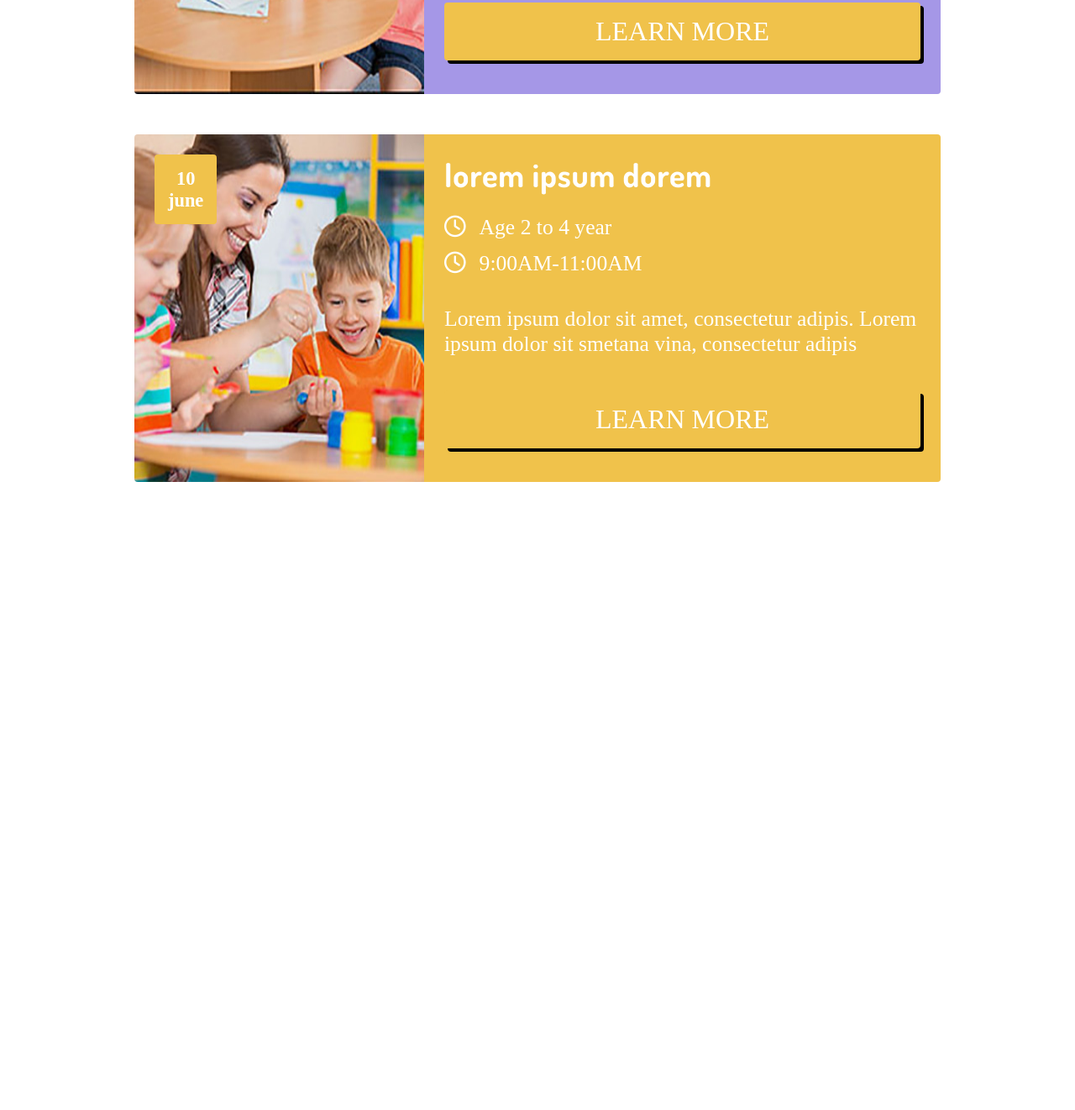
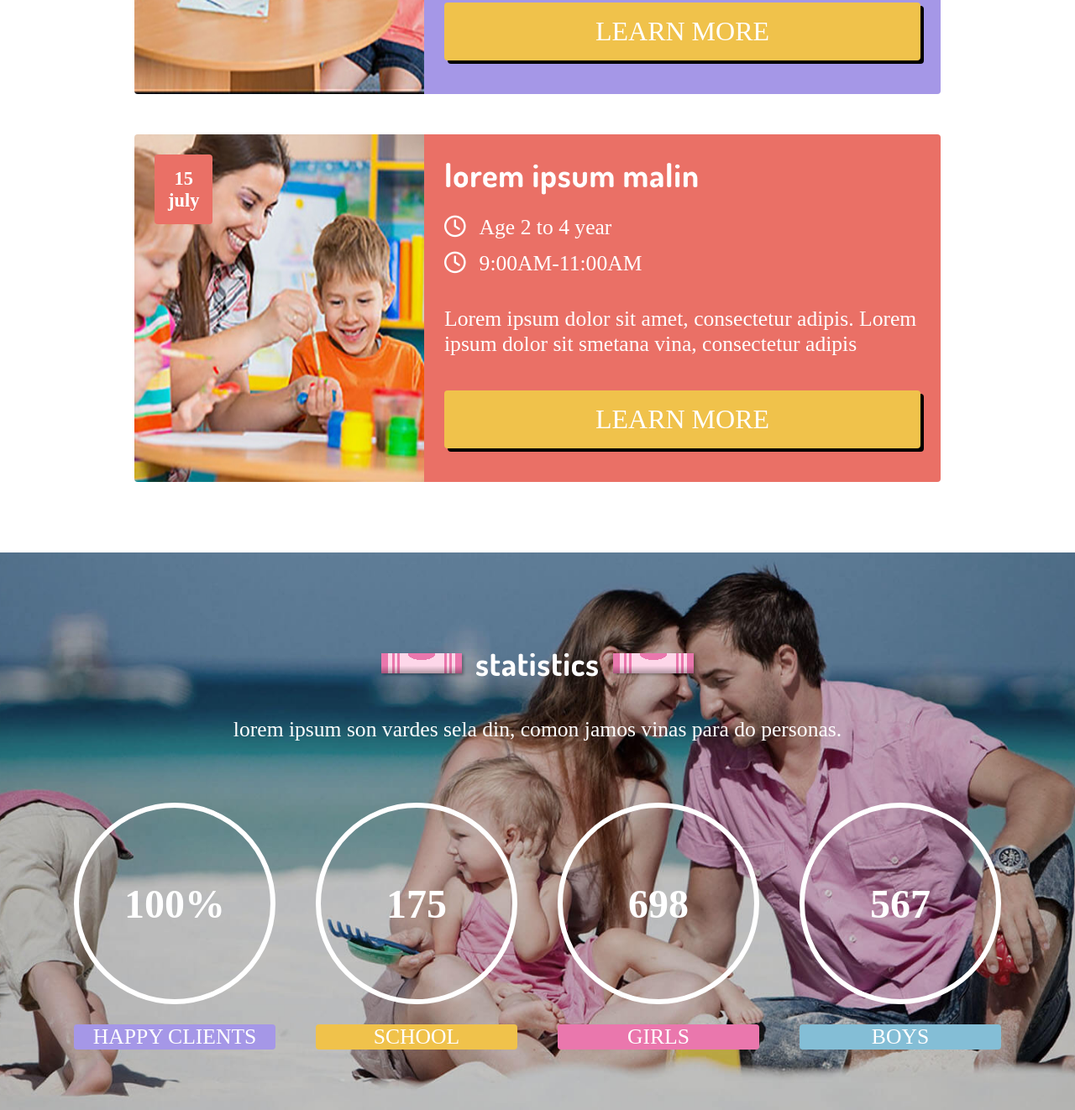
Before and after one commit to MalinOnGithub/The-kidz-school, a plain HTML site: page CSS/index.html in a window 1280 px wide. Shown: the part 4996-6318 px from the top of the page at 84% size. Before the commit the page ends 5654 px from the top, so only its background shows below. Drawn offline with Linux system fonts and the light colour scheme.

Commit message:
Statistics

```diff
--- a/CSS/index.html
+++ b/CSS/index.html
@@ -340,14 +340,14 @@
 <div class="d-flex position-relative overflow-hidden border-radius m-6 card-width">
     <img src="/images/events/events-img1.jpg" class="img-lg-width" alt="Children playing at school">
     <div class="d-flex flex-column bg-cozy p-6">
-        <h2 class="mb-6">lorem ipsum dorem</h2>
+        <h2 class="mb-6">lorem ipsum max</h2>
         <div><i class="far fa-clock mr-4 mb-4"></i>Age 2 to 4 year</div>
         <div><i class="far fa-clock mr-4 mb-10"></i>9:00AM-11:00AM</div>
         <div class="mb-10">Lorem ipsum dolor sit amet, consectetur adipis. Lorem ipsum dolor sit smetana vina, consectetur adipis</div>
         <a class="btn-warning text-size-lg text-uppercase text-center border-radius shadow-lg p-4 mb-4">Learn more</a>
     </div>
     <div class="d-flex flex-column justify-content-center align-items-center bg-cozy position-absolute m-6 p-4 text-bold text-size-xs lh-md border-radius">
-        <div>10</div>
+        <div>25</div>
         <div>june</div>
     </div>
 </div>
@@ -355,34 +355,81 @@
 <div class="d-flex position-relative overflow-hidden border-radius m-6 card-width">
     <img src="/images/events/events-img1.jpg" class="img-lg-width" alt="Children playing at school">
     <div class="d-flex flex-column bg-primary p-6">
-        <h2 class="mb-6">lorem ipsum dorem</h2>
+        <h2 class="mb-6">lorem ipsum callum</h2>
         <div><i class="far fa-clock mr-4 mb-4"></i>Age 2 to 4 year</div>
         <div><i class="far fa-clock mr-4 mb-10"></i>9:00AM-11:00AM</div>
         <div class="mb-10">Lorem ipsum dolor sit amet, consectetur adipis. Lorem ipsum dolor sit smetana vina, consectetur adipis</div>
         <a class="btn-warning text-size-lg text-uppercase text-center border-radius shadow-lg p-4 mb-4">Learn more</a>
     </div>
     <div class="d-flex flex-column justify-content-center align-items-center bg-primary position-absolute m-6 p-4 text-bold text-size-xs lh-md border-radius">
-        <div>10</div>
-        <div>june</div>
+        <div>6</div>
+        <div>july</div>
     </div>
 </div>
 <!--class card 4-->
 <div class="d-flex position-relative overflow-hidden border-radius m-6 card-width">
     <img src="/images/events/events-img4.jpg" class="img-lg-width" alt="Children playing at school">
-    <div class="d-flex flex-column bg-warning p-6">
-        <h2 class="mb-6">lorem ipsum dorem</h2>
+    <div class="d-flex flex-column bg-danger p-6">
+        <h2 class="mb-6">lorem ipsum malin</h2>
         <div><i class="far fa-clock mr-4 mb-4"></i>Age 2 to 4 year</div>
         <div><i class="far fa-clock mr-4 mb-10"></i>9:00AM-11:00AM</div>
         <div class="mb-10">Lorem ipsum dolor sit amet, consectetur adipis. Lorem ipsum dolor sit smetana vina, consectetur adipis</div>
         <a class="btn-warning text-size-lg text-uppercase text-center border-radius shadow-lg p-4 mb-4">Learn more</a>
     </div>
-    <div class="d-flex flex-column justify-content-center align-items-center bg-warning position-absolute m-6 p-4 text-bold text-size-xs lh-md border-radius">
-        <div>10</div>
-        <div>june</div>
+    <div class="d-flex flex-column justify-content-center align-items-center bg-danger position-absolute m-6 p-4 text-bold text-size-xs lh-md border-radius">
+        <div>15</div>
+        <div>july</div>
     </div>
 </div>
     </div>
 
 </section>
+<!--Statistics-->
+<section class="p-12 text-white statistics-image">
+<!--statistics heading-->
+<section class="d-flex justify-content-center align-items-center mt-15 mb-10">
+    <div class="crayon" style="--crayon-color: #ea77ad; --crayon-paper-color: #fdd7e9; --crayon-line-color: #ea77ad;"></div>
+    <h2 class="mx-4">statistics</h2>
+    <div class="crayon" style="--crayon-color: #ea77ad; --crayon-paper-color: #fdd7e9; --crayon-line-color: #ea77ad;"></div>
+</section>
+<!--statistics text-->
+<div class="text-center mb-12">lorem ipsum son vardes sela din, comon jamos vinas para do personas. </div>
+<!--statistics Circles-->
+<div class="d-flex justify-content-center align-items-center text-center">
+    <!--Circle 1-->
+    <div class="d-flex flex-column m-6">
+        <div class="d-flex flex-column align-items-center justify-content-center circle circle-lg border-lg mb-6 ">
+            <div class="text-size-xxl text-bold">100%</div>
+        </div>
+        <!--box-->
+        <div class="text-uppercase bg-primary py-2 px-4 border-radius">Happy Clients</div>
+    </div>
+    <!--Circle 2-->
+    <div class="d-flex flex-column m-6">
+        <div class="d-flex flex-column align-items-center justify-content-center circle circle-lg border-lg mb-6 ">
+            <div class="text-size-xxl text-bold">175</div>
+        </div>
+        <!--box-->
+        <div class="text-uppercase bg-warning py-2 px-4 border-radius">School</div>
+    </div>
+    <!--Circle 3-->
+    <div class="d-flex flex-column m-6">
+        <div class="d-flex flex-column align-items-center justify-content-center circle circle-lg border-lg mb-6 ">
+            <div class="text-size-xxl text-bold">698</div>
+        </div>
+        <!--box-->
+        <div class="text-uppercase bg-cozy py-2 px-4 border-radius">Girls</div>
+    </div>
+    <!--Circle 4-->
+    <div class="d-flex flex-column m-6">
+        <div class="d-flex flex-column align-items-center justify-content-center circle circle-lg border-lg mb-6 ">
+            <div class="text-size-xxl text-bold">567</div>
+        </div>
+        <!--box-->
+        <div class="text-uppercase bg-info py-2 px-4 border-radius">Boys</div>
+    </div>
+</div>
+</section>
+
 </body>
 </html>
--- a/CSS/layout.css
+++ b/CSS/layout.css
@@ -56,6 +56,9 @@
 .pl-12, px-12 {padding-left: var(--distance-12);}
 .pl-12, px-12 {padding-left: var(--distance-12);}
 
+.pt-2, py-2 {padding-top: var(--distance-2);}
+.pb-2, py-2 {padding-bottom: var(--distance-2);}
+
 /****Typography****/
 .text-decoration-none{ text-decoration: none;}
 .text-center {text-align: center;}
@@ -97,6 +100,7 @@ nav div a:not(:first-child){margin-left: var(--distance-12)}
 .border-buttom-xs { border-bottom: var(--border-xs);}
 .border-sm {border: var(--border-sm);}
 .border-transparent {border: var(--border-transparent);}
+.border-lg {border: var(--border-lg);}
 
 /****Colored bar****/
 .bar-height {height: 0.3rem;}
@@ -129,3 +133,9 @@ nav div a:not(:first-child){margin-left: var(--distance-12)}
 
 .icon-feature{ width: 7.6rem; height: 7.6rem; padding: 0.375re;}
 .icon-circle {width: 6.2rem; height: 6.2rem; line-height: 6rem;}
+
+/***Statistics***/
+.statistics-image {
+background-image: url(/images/fun-facts/fun-facts-bg-img.jpg);
+background-repeat: no repeat; background-size: cover; background-position: center;
+}
```
